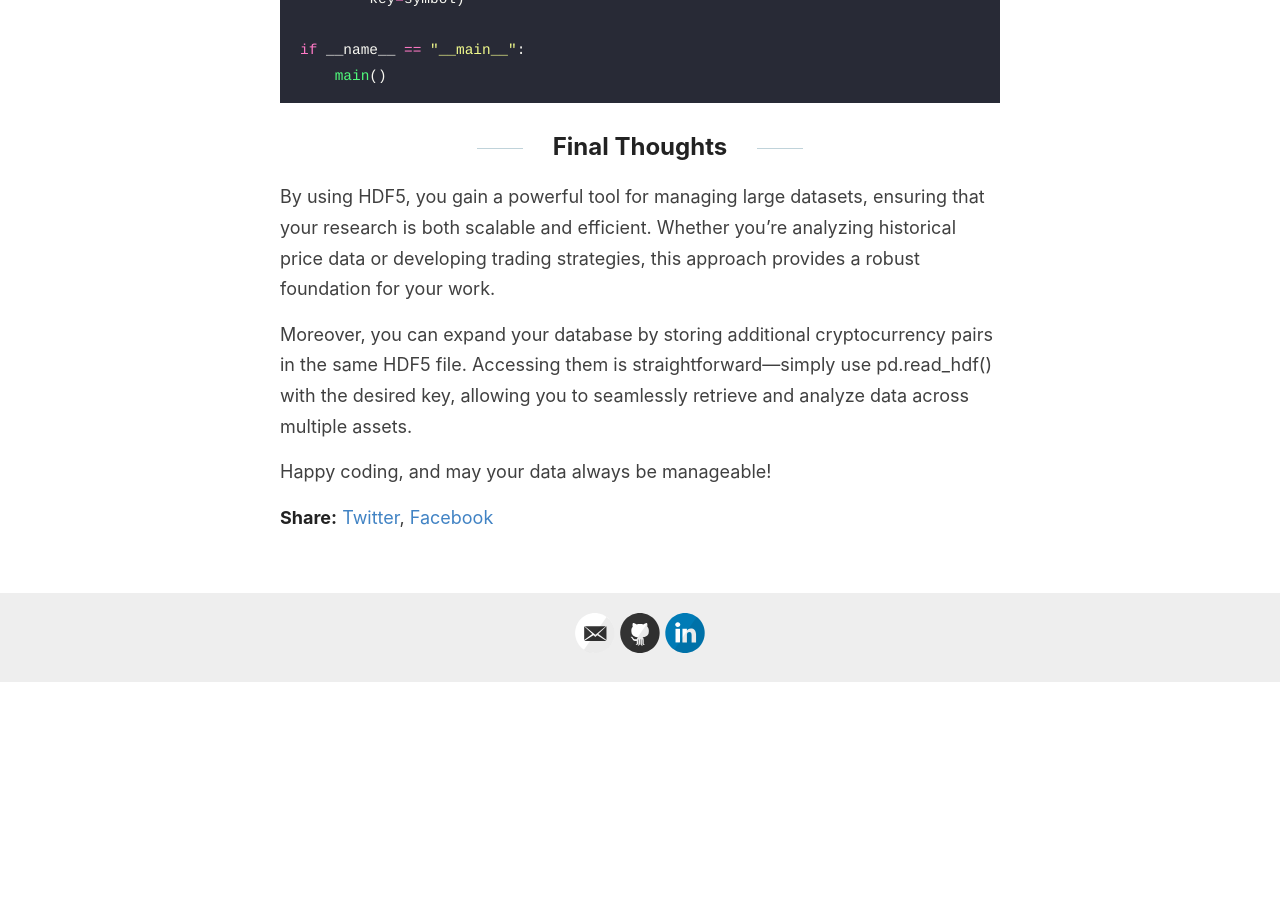
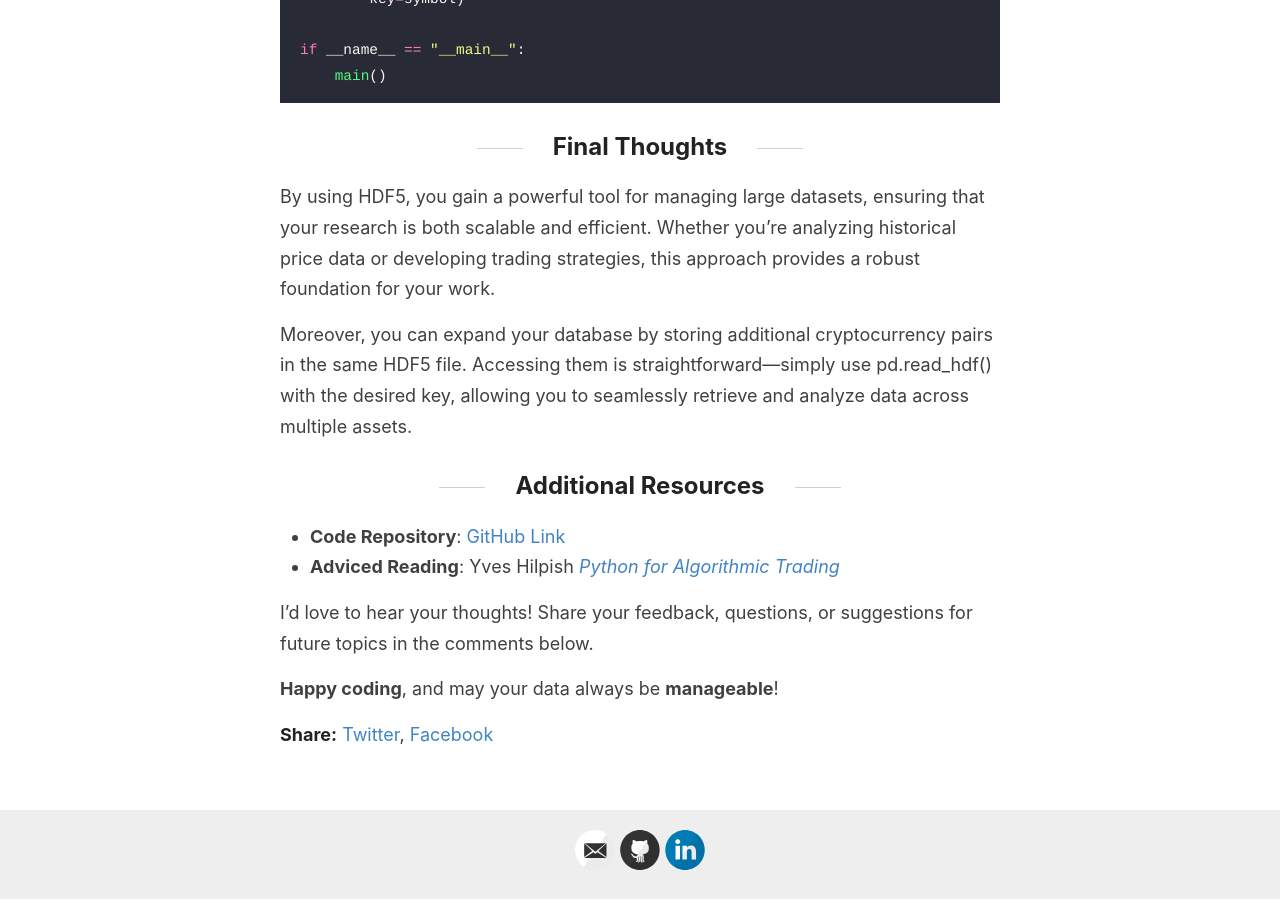
Before and after one commit to Zaltarba/blog, a Jekyll site: the page built from _posts/2024-08-18-DataBaseCreation.md, in a window 1280 px wide and 900 px high, scrolled down 5309 px. Built offline with Jekyll 4.4.1, drawn with Linux system fonts in a browser that asks for light colours; comment, search, counter and statistics services are not loaded; before the commit the page ends 5992 px from its top, so only the background shows below that.

Commit message:
Update 2024-08-18-DataBaseCreation.md

```diff
--- a/_posts/2024-08-18-DataBaseCreation.md
+++ b/_posts/2024-08-18-DataBaseCreation.md
@@ -195,4 +195,11 @@ By using HDF5, you gain a powerful tool for managing large datasets, ensuring th
 
 Moreover, you can expand your database by storing additional cryptocurrency pairs in the same HDF5 file. Accessing them is straightforward—simply use pd.read_hdf() with the desired key, allowing you to seamlessly retrieve and analyze data across multiple assets.
 
-Happy coding, and may your data always be manageable!
+## Additional Resources
+
+- **Code Repository**: [GitHub Link](https://github.com/Zaltarba/BitcoinVolatilityEstimation/tree/main)
+- **Adviced Reading**: Yves Hilpish [*Python for Algorithmic Trading*](https://www.oreilly.com/library/view/python-for-algorithmic/9781492053347/)
+
+I'd love to hear your thoughts! Share your feedback, questions, or suggestions for future topics in the comments below.
+
+**Happy coding**, and may your data always be **manageable**!
```
